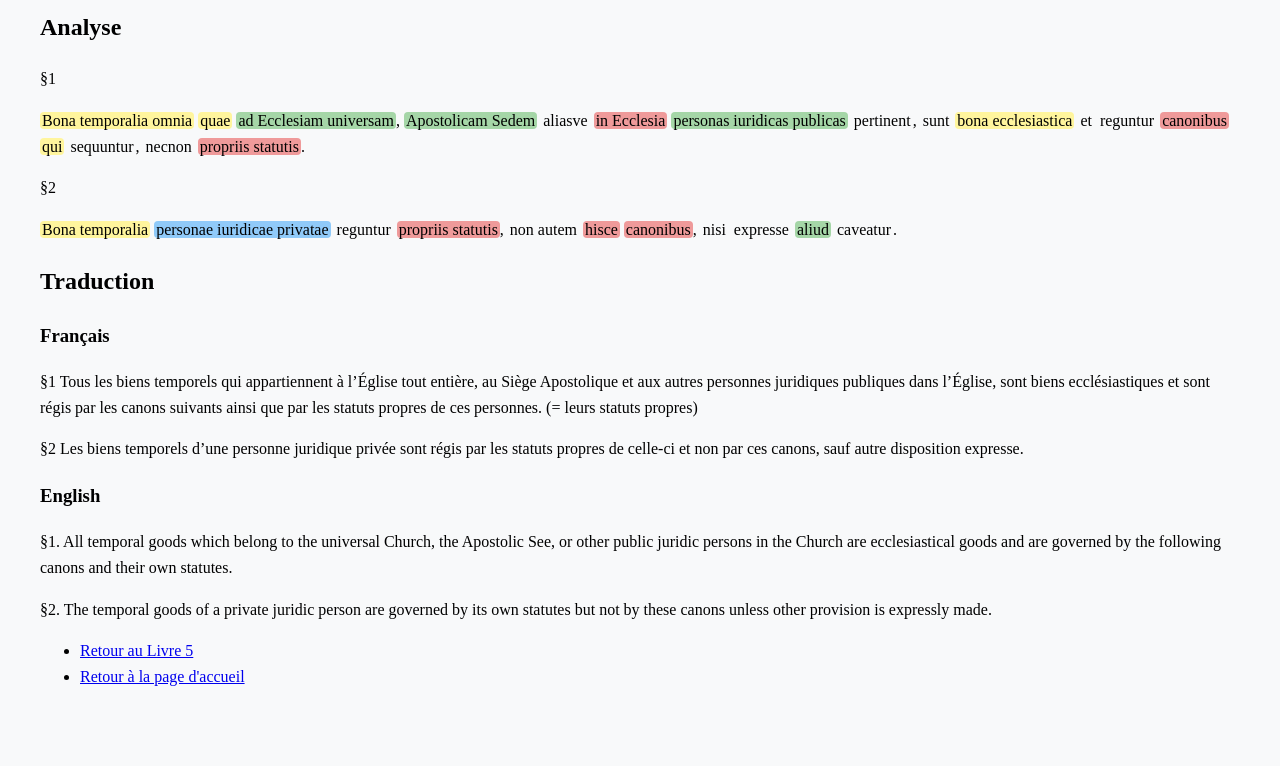
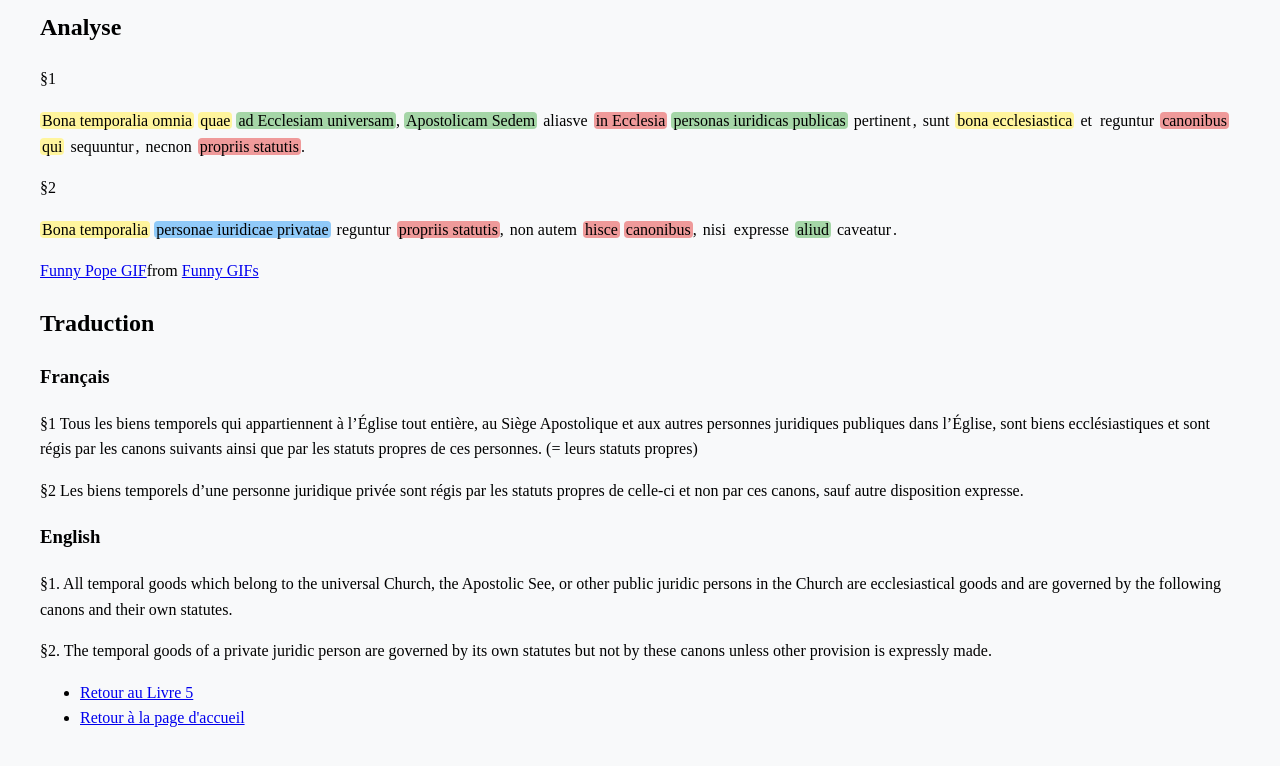
Before and after one commit to elibruyere/canon-1257, a plain HTML site: page index.html in a window 1280 px wide. Shown: the part 126-892 px from the top of the page. Before the commit the page ends 871 px from the top, so only its background shows below. Drawn offline with Linux system fonts and the light colour scheme; a script that the page names is missing.

Commit message:
Update index.html

```diff
--- a/index.html
+++ b/index.html
@@ -75,7 +75,7 @@
 <span class="word accusative" data-info="Pronom indéfini neutre singulier (accusatif COD)	autre chose">aliud</span>
 <span class="word" data-info="Verbe au subjonctif passif présent, 3e pers. sing. (caveo) = est prévu / est stipulé">caveatur</span>.
   </p>
-
+   <div class="tenor-gif-embed" data-postid="20734846" data-share-method="host" data-aspect-ratio="0.759375" data-width="20%"><a href="https://tenor.com/view/funny-pope-pope-francis-games-joke-gif-20734846">Funny Pope GIF</a>from <a href="https://tenor.com/search/funny-gifs">Funny GIFs</a></div> <script type="text/javascript" async src="https://tenor.com/embed.js"></script>
   <h2>Traduction</h2>
     <h3>Français</h3>
     <p>
```
